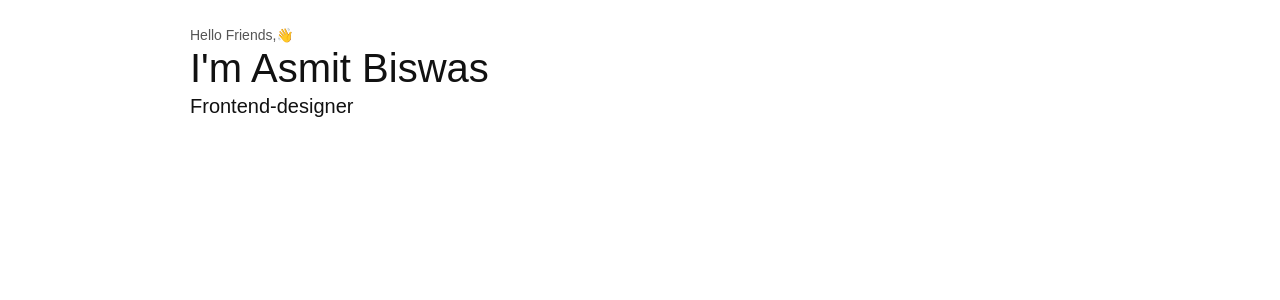
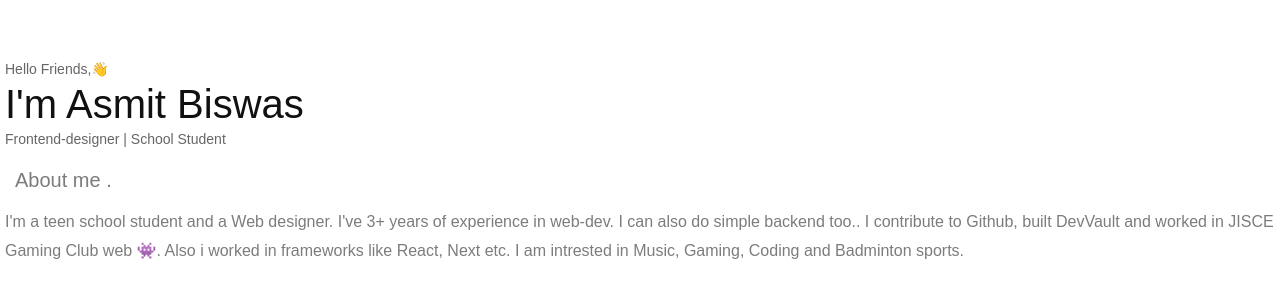
Before and after one commit to asmitbiswas/Port_Folio, a Next.js app in the folder app/: page / in a window 1280 px wide. Shown: the top 300 px of the page. Built offline with nearby package versions, Linux system fonts and the light colour scheme.

Commit message:
Edited home page

```diff
--- a/app/app/page.tsx
+++ b/app/app/page.tsx
@@ -9,8 +9,8 @@ export default function Home() {
          fontSize:"20px",
         // display:"flex",
         padding:"5px",
-        // marginTop:"2rem"
-
+        marginTop:"2rem",
+        lineHeight:"1.8"
     }}
 
     >
@@ -21,9 +21,9 @@ export default function Home() {
         // padding:"20px",
         // width:"900px",
         fontSize:"14px",
-        maxWidth:"900px",
+        maxWidth:"1279px",
         margin:"0 auto",
-        color:"#555",
+        color:"#666",
         marginTop:"20px"
       }}
       >Hello Friends,👋</p>
@@ -31,7 +31,7 @@ export default function Home() {
          <h1
          style={{
           font:"icon",
-             maxWidth:"900px",
+             maxWidth:"1279px",
         margin:"0 auto",
         fontSize:"40px"
          }}
@@ -40,10 +40,12 @@ export default function Home() {
          style={{
           display:"flex",
           // justifyContent:"center"
-          maxWidth:"900px",
-          margin:"0 auto"
+          maxWidth:"1279px",
+          margin:"0 auto",
+          fontSize:"14px",
+          color:"#666"
          }}
-         >Frontend-designer</p>
+         >Frontend-designer | School Student</p>
          {/* <p
             style={{
         display:"flex",
@@ -53,7 +55,28 @@ export default function Home() {
               margin:"0 auto"
       }}
          >I'm Asmit Biswas</p> */}
-
+        <h2
+        style={{
+          padding:"10px",
+          maxWidth:"1300px",
+          margin:"0 auto",
+          color:"rgb(124, 124, 124)",
+          display:'flex'
+        }}
+        >
+          About me  .
+        </h2>
+        {/* <p style={{color:"purple", display:"flex"}}>.</p> */}
+       <p
+       style={{
+        maxWidth:"1279px",
+        margin:"0 auto",
+        fontSize:"16px",
+        color:"rgb(124, 124, 124)"
+       }}
+       >
+        I'm a teen school student and a Web designer. I've 3+ years of experience in web-dev. I can also do simple backend too..  I contribute to Github, built DevVault and worked in JISCE Gaming Club web 👾. Also i worked in frameworks like React, Next etc. I am intrested in Music, Gaming, Coding and Badminton sports.
+       </p>
     </div>
   );
 }
```
